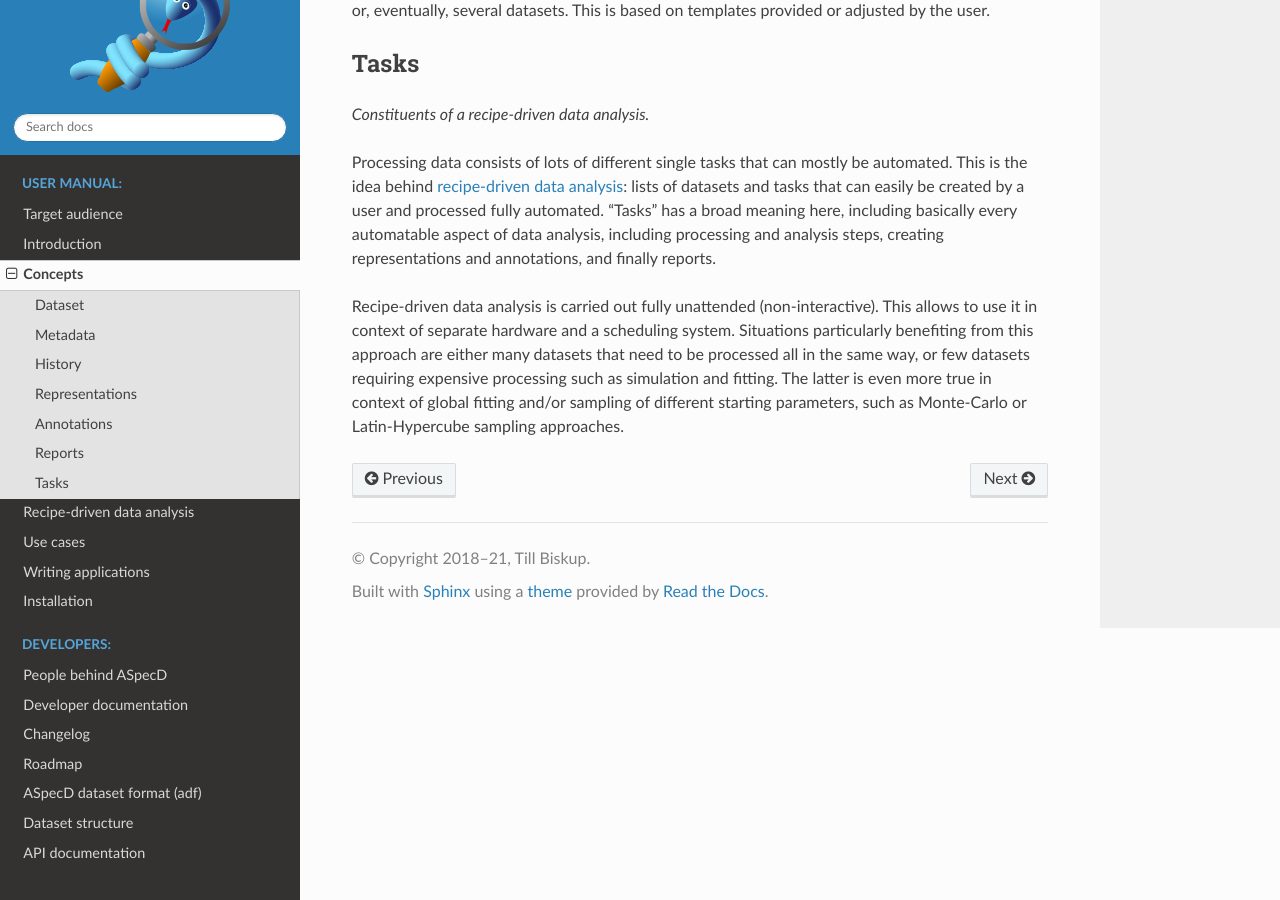
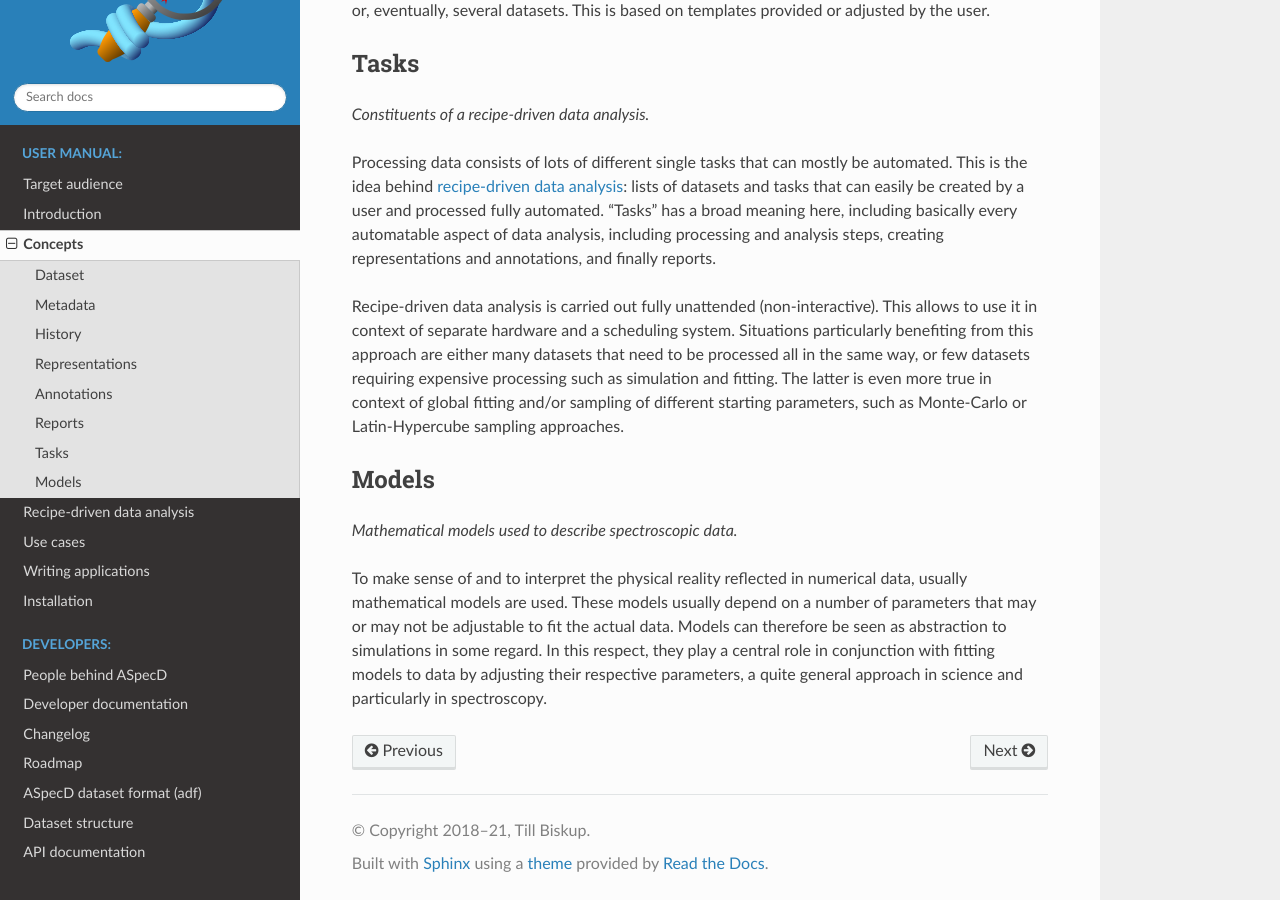
Before and after one commit to tillbiskup/aspecd, a Sphinx documentation site: the page built from docs/concepts.rst, in a window 1280 px wide and 900 px high, scrolled down 2081 px. Built offline with Sphinx 7.4.7 and the Read the Docs theme 2.0.0, drawn with Linux system fonts in a browser that asks for light colours; some of the changed text lies outside the part shown.

Commit message:
Update documentation; add models to concepts

```diff
--- a/docs/concepts.rst
+++ b/docs/concepts.rst
@@ -77,3 +77,11 @@ Tasks
 Processing data consists of lots of different single tasks that can mostly be automated. This is the idea behind :doc:`recipe-driven data analysis <recipes>`: lists of datasets and tasks that can easily be created by a user and processed fully automated. "Tasks" has a broad meaning here, including basically every automatable aspect of data analysis, including processing and analysis steps, creating representations and annotations, and finally reports.
 
 Recipe-driven data analysis is carried out fully unattended (non-interactive). This allows to use it in context of separate hardware and a scheduling system. Situations particularly benefiting from this approach are either many datasets that need to be processed all in the same way, or few datasets requiring expensive processing such as simulation and fitting. The latter is even more true in context of global fitting and/or sampling of different starting parameters, such as Monte-Carlo or Latin-Hypercube sampling approaches.
+
+
+Models
+======
+
+*Mathematical models used to describe spectroscopic data.*
+
+To make sense of and to interpret the physical reality reflected in numerical data, usually mathematical models are used. These models usually depend on a number of parameters that may or may not be adjustable to fit the actual data. Models can therefore be seen as abstraction to simulations in some regard. In this respect, they play a central role in conjunction with fitting models to data by adjusting their respective parameters, a quite general approach in science and particularly in spectroscopy.
--- a/docs/roadmap.rst
+++ b/docs/roadmap.rst
@@ -13,6 +13,11 @@ For version 0.3
   * denoising
 
   * SNREstimation with explicitly providing noise (using both, processing and analysis)
+
+* References in processing and analysis steps?
+
+  * May be useful to automatically create a list of references to cite (report) depending on the methods actually used.
+  * May need an implementation of some kind of bibliographic record
 
 
 For version 0.4
```
Also changed, not shown: other parts of docs/concepts.rst (+1 -1 lines), 2 other files.
